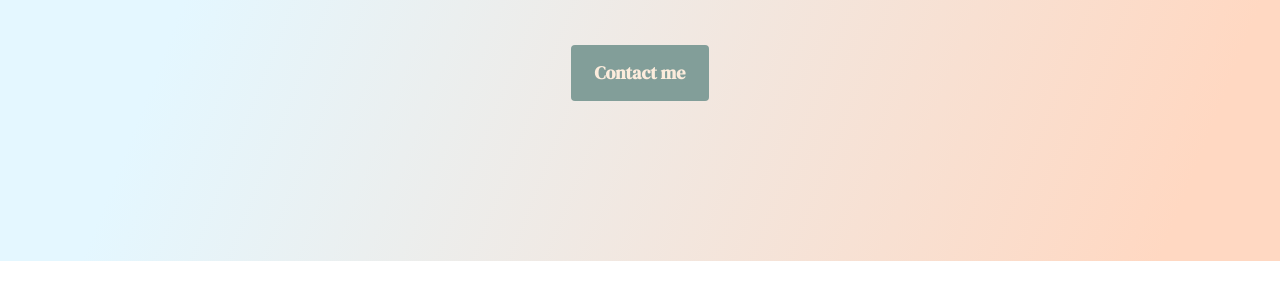
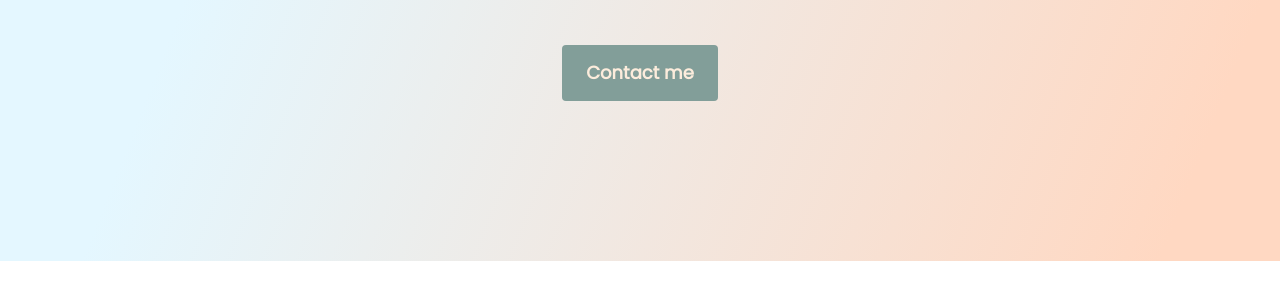
Before and after one commit to r3llie/r3-responsive-website, a plain HTML site: page index.html in a window 1280 px wide. Shown: the part 388-688 px from the top of the page. Drawn offline with nearby package versions, Linux system fonts and the light colour scheme.

Commit message:
fixed css variables

```diff
--- a/index.html
+++ b/index.html
@@ -33,7 +33,9 @@
       <p>👋🏼 Hi, I'm</p>
       <h1>R3llie</h1>
       <h2 class="mb-5">~Late-diagnosed #actuallyautistic Artist~</h2>
-      <a href="#" class="btn btn-r3llie">Contact me</a>
+      <div>
+        <a href="#" class="btn btn-r3llie">Contact me</a>
+      </div>
     </div>
   </body>
 </html>
--- a/styles/portfolio.css
+++ b/styles/portfolio.css
@@ -7,7 +7,7 @@
   );
   --third-color:#251b15;
   --heading-font-family: "DM Serif Display", serif;
-  --default-font-family: "DM Serif Display", serif;
+  --default-font-family: "Poppins", sans-serif;
 }
 
 h1,
@@ -43,7 +43,7 @@ body {
 }
 
 .hero h2 {
-  font-family: "Poppins", sans-serif;
+  font-family: var(--default-font-family);
   font-size: 24px;
   line-height: 2;
   color: var(--third-color);
```
